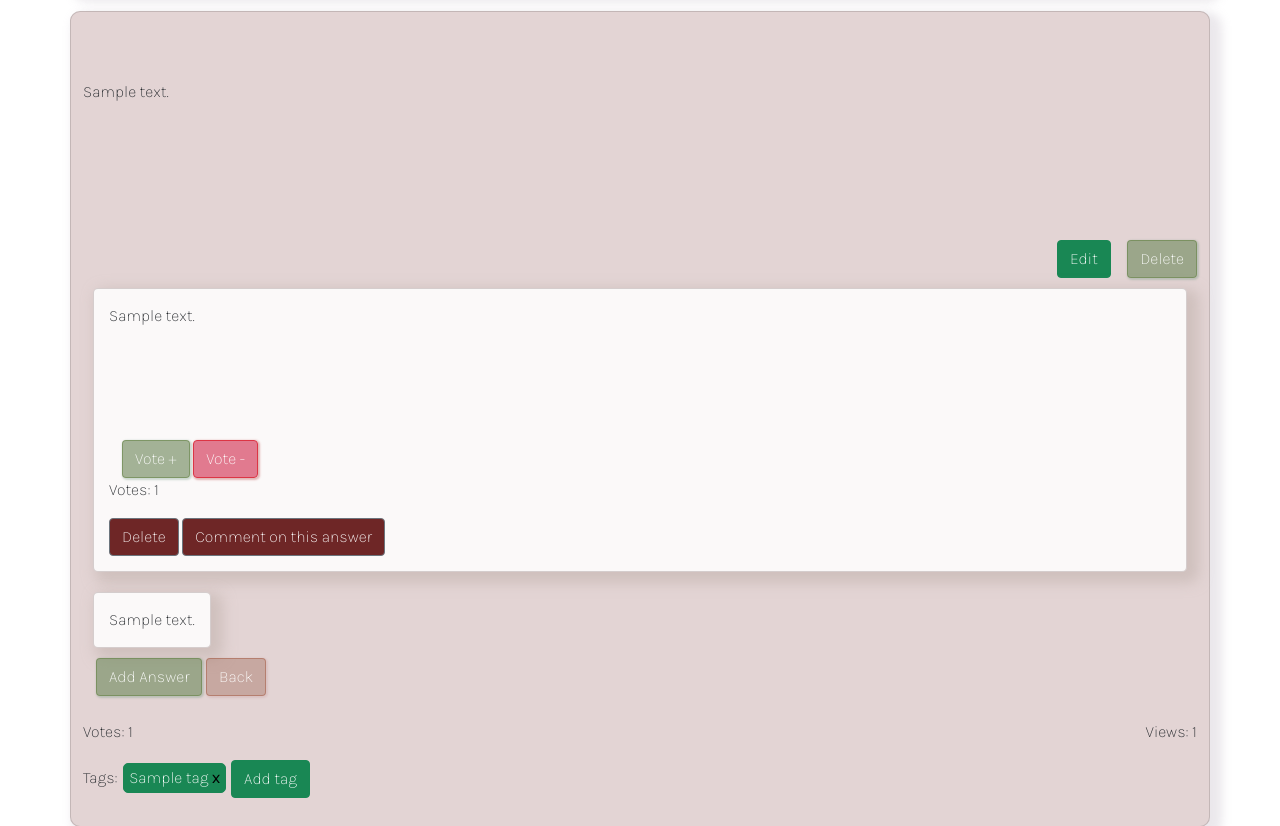
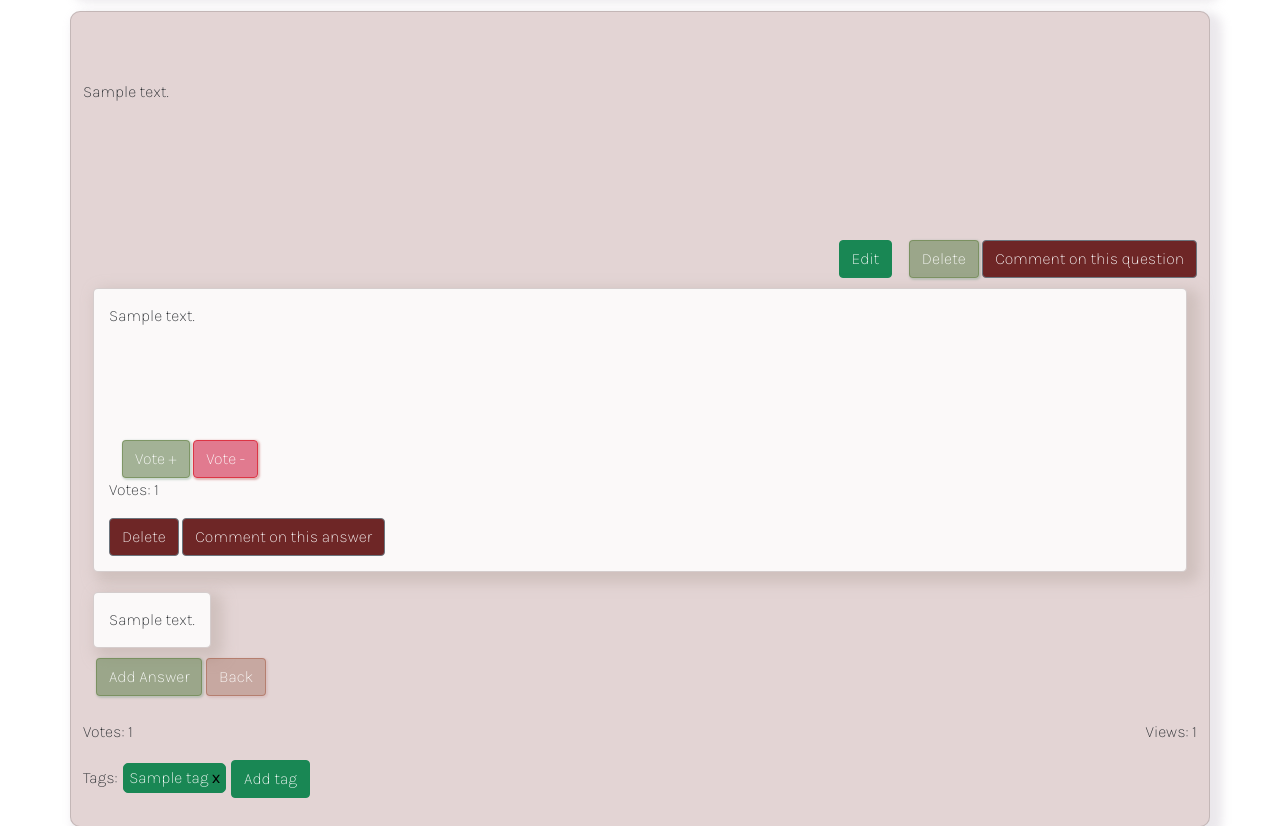
Before and after one commit to szopszop/AskMate_Forum, a Flask app: template templates/question.html in a window 1280 px wide. Shown: the part 236-1062 px from the top of the page. Run offline with Flask 2, Linux system fonts and the light colour scheme; the template is opened without the code that fills it: most values are stand-ins (such as "Sample title", 1, 10 or a date in 2020).

Commit message:
add_comment_to_question

```diff
--- a/server.py
+++ b/server.py
@@ -162,6 +162,19 @@ def add_comment_to_answer_post(answer_id):
     return redirect(url_for('questions', question_id=question_id))
 
 
+@app.route('/question/<question_id>/new-comment')
+def add_comment_to_question_get(question_id):
+    return render_template('add-comment.html')
+
+
+@app.route('/question/<question_id>/new-comment', methods=['POST'])
+def add_comment_to_question_post(question_id):
+    question = data_manager.get_question(question_id)
+    question_id = question['id']
+    message = request.form.get("message")
+    util.create_comment(question_id, None,  message)
+    return redirect(url_for('questions', question_id=question_id))
+
 @app.route('/search')
 def search_questions():
     phrase = request.args.get("q")
--- a/templates/question.html
+++ b/templates/question.html
@@ -16,6 +16,15 @@
         {% endif %}
         <br><br>
     </div>
+            <div>
+                {%  for comment in comments %}
+                    {% if comment['question_id'] == question['id'] and comment['answer_id'] is none %}
+                        <p class="comment">{{ comment['message'] }}</p>
+                        <br>
+                    {% endif %}
+                {% endfor %}
+            </div>
+
 
     <div style="text-align: right">
         <a href="{{ url_for('edit_question', question_id=question['id']) }}" class="btn btn-success"
@@ -24,6 +33,8 @@
               style="display: inline-block">
             <button type="submit" class="btn btn-primary">Delete</button>
         </form>
+    <a href="{{ url_for('add_comment_to_question_get', question_id=question['id']) }}"
+                  class="btn btn-secondary">Comment on this question</a>
     </div>
 
     <div class="list-group list-group-flush">
```
